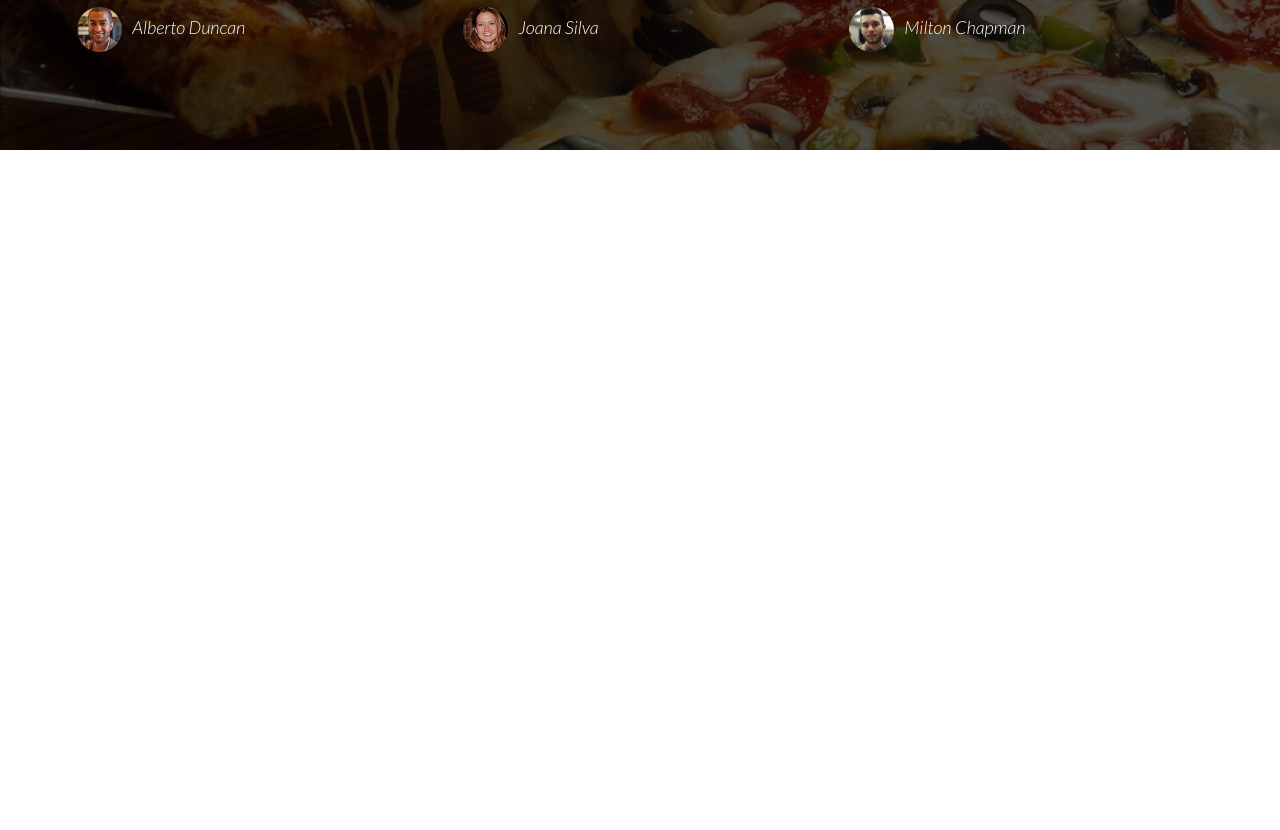
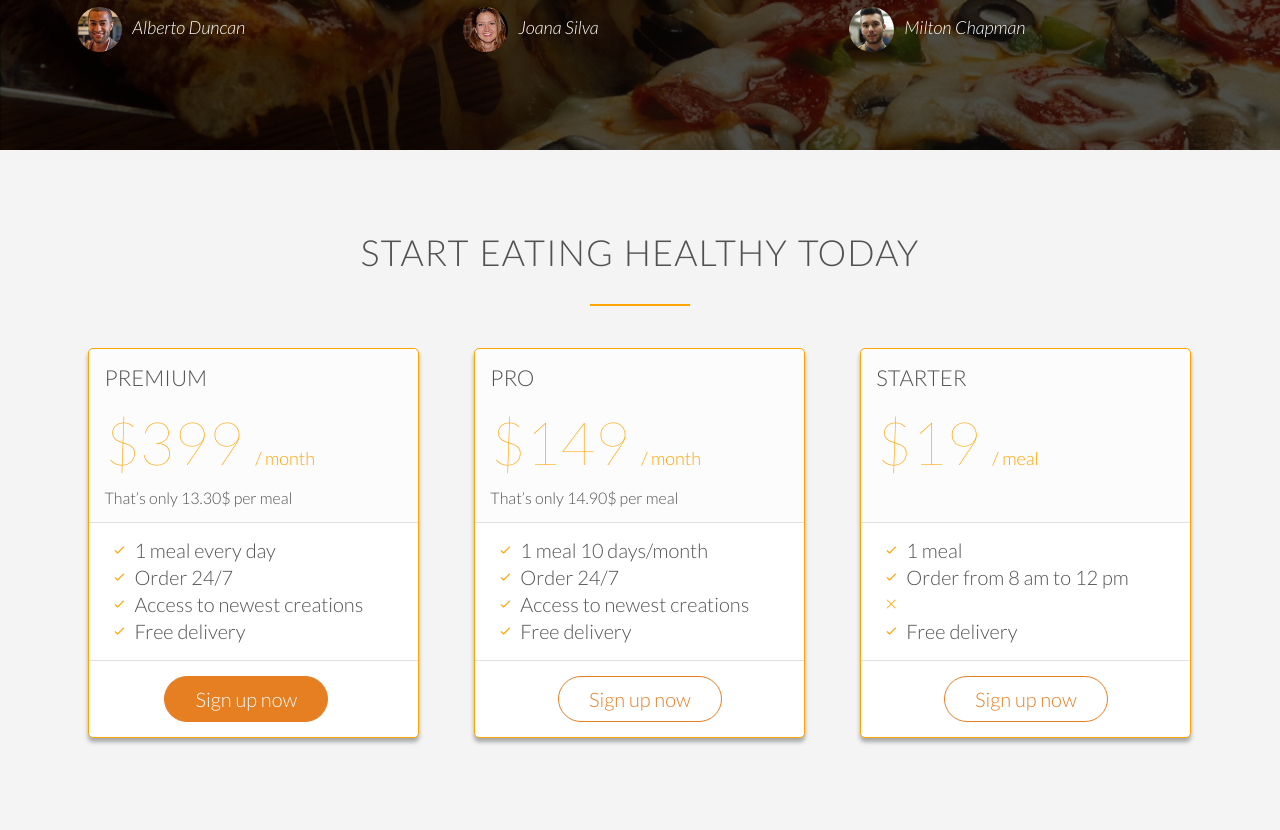
Before and after one commit to davidfang/omnitfood, a PHP site: page / in a window 1280 px wide. Shown: the part 3774-4604 px from the top of the page. Before the commit the page ends 3924 px from the top, so only its background shows below. Run offline with PHP 8.4, Linux system fonts and the light colour scheme; some web fonts are replaced.

Commit message:
sign up section --mac

```diff
--- a/index.html
+++ b/index.html
@@ -228,5 +228,75 @@
         </div>
     </section>
 
+    <section class="section-plans">
+        <div class="row">
+            <h2>Start eating healthy today</h2>
+        </div>
+
+        <div class="row">
+            <div class="col span-1-of-3">
+                <div class="plan-box">
+                    <div>
+                        <h3>Premium</h3>
+                        <p class="plan-price">$399 <span>/ month</span></p>
+                        <p class="plan-price-meal">That’s only 13.30$ per meal</p>
+                    </div>
+                    <div>
+                        <ul>
+                            <li><i class="ion-ios-checkmark-empty icon-small"></i>1 meal every day</li>
+                            <li><i class="ion-ios-checkmark-empty icon-small"></i>Order 24/7</li>
+                            <li><i class="ion-ios-checkmark-empty icon-small"></i>Access to newest creations</li>
+                            <li><i class="ion-ios-checkmark-empty icon-small"></i>Free delivery</li>
+                        </ul>
+                    </div>
+                    <div>
+                        <a href="#" class="btn btn-full">Sign up now</a>
+                    </div>
+                </div>
+            </div>
+            <div class="col span-1-of-3">
+                <div class="plan-box">
+                    <div>
+                        <h3>Pro</h3>
+                        <p class="plan-price">$149 <span>/ month</span></p>
+                        <p class="plan-price-meal">That’s only 14.90$ per meal</p>
+                    </div>
+                    <div>
+                        <ul>
+                            <li><i class="ion-ios-checkmark-empty icon-small"></i>1 meal 10 days/month</li>
+                            <li><i class="ion-ios-checkmark-empty icon-small"></i>Order 24/7</li>
+                            <li><i class="ion-ios-checkmark-empty icon-small"></i>Access to newest creations</li>
+                            <li><i class="ion-ios-checkmark-empty icon-small"></i>Free delivery</li>
+                        </ul>
+                    </div>
+                    <div>
+                        <a href="#" class="btn btn-ghost">Sign up now</a>
+                    </div>
+                </div>
+            </div>
+            <div class="col span-1-of-3">
+                <div class="plan-box">
+                    <div>
+                        <h3>Starter</h3>
+                        <p class="plan-price">$19 <span>/ meal</span></p>
+                        <p class="plan-price-meal">&nbsp;</p>
+                    </div>
+                    <div>
+                        <ul>
+                            <li><i class="ion-ios-checkmark-empty icon-small"></i>1 meal</li>
+                            <li><i class="ion-ios-checkmark-empty icon-small"></i>Order from 8 am to 12 pm</li>
+                            <li><i class="ion-ios-close-empty icon-small"></i></li>
+                            <li><i class="ion-ios-checkmark-empty icon-small"></i>Free delivery</li>
+                        </ul>
+                    </div>
+                    <div>
+                        <a href="#" class="btn btn-ghost">Sign up now</a>
+                    </div>
+                </div>
+            </div>
+
+        </div>
+    </section>
+
 </body>
 </html>
--- a/resources/css/style.css
+++ b/resources/css/style.css
@@ -394,3 +394,60 @@ cite img {
     margin-right: 10px;
     vertical-align: middle;
 }
+
+/* ----------------------------- */
+/* sign up section */
+/* ----------------------------- */
+.section-plans {
+    background-color: #f4f4f4;
+}
+
+.plan-box {
+    background-color: white;
+    border: 1px solid orange;
+    border-radius: 5px;
+    width: 90%;
+    margin-left: 5%;
+    box-shadow: 0 4px 4px #a7a7a7
+}
+
+.plan-box div {
+    padding: 15px;
+    border-bottom: 1px solid #e0e0e0;
+}
+
+.plan-box div:first-child {
+    background-color: #fcfcfc;
+    border-top-left-radius: 5px;
+    border-top-right-radius: 5px;
+
+}
+
+.plan-box div:last-child {
+    text-align: center;
+    border: 0;
+}
+
+.plan-price {
+    font-size: 300%;
+    margin-bottom: 10px;
+    font-weight: 100;
+    color: orange;
+}
+
+.plan-price span {
+    font-size: 30%;
+    font-weight: 300;
+}
+
+.plan-price-meal {
+    font-size: 80%;
+}
+
+.plan-box ul {
+    list-style: none;
+}
+
+.plan ul li {
+    padding: 5px 0;
+}
```
